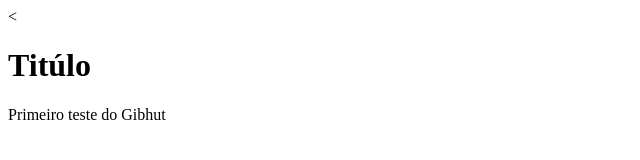
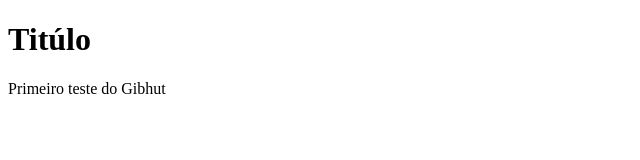
Before and after one commit to EddieSantos/repositorioleao, a plain HTML site: page index.html in a window 1280 px wide. Shown: the whole page, without its empty margins (0-640 px from the left). Drawn offline with Linux system fonts and the light colour scheme.

Commit message:
Update index.html

```diff
--- a/index.html
+++ b/index.html
@@ -5,7 +5,7 @@
     <title>Página do Curso</title>
   </head>
   <body>
-      <<h1>Titúlo</h1>
+      <h1>Titúlo</h1>
       <p>Primeiro teste do Gibhut</p>
   </body>
 </html>
```
